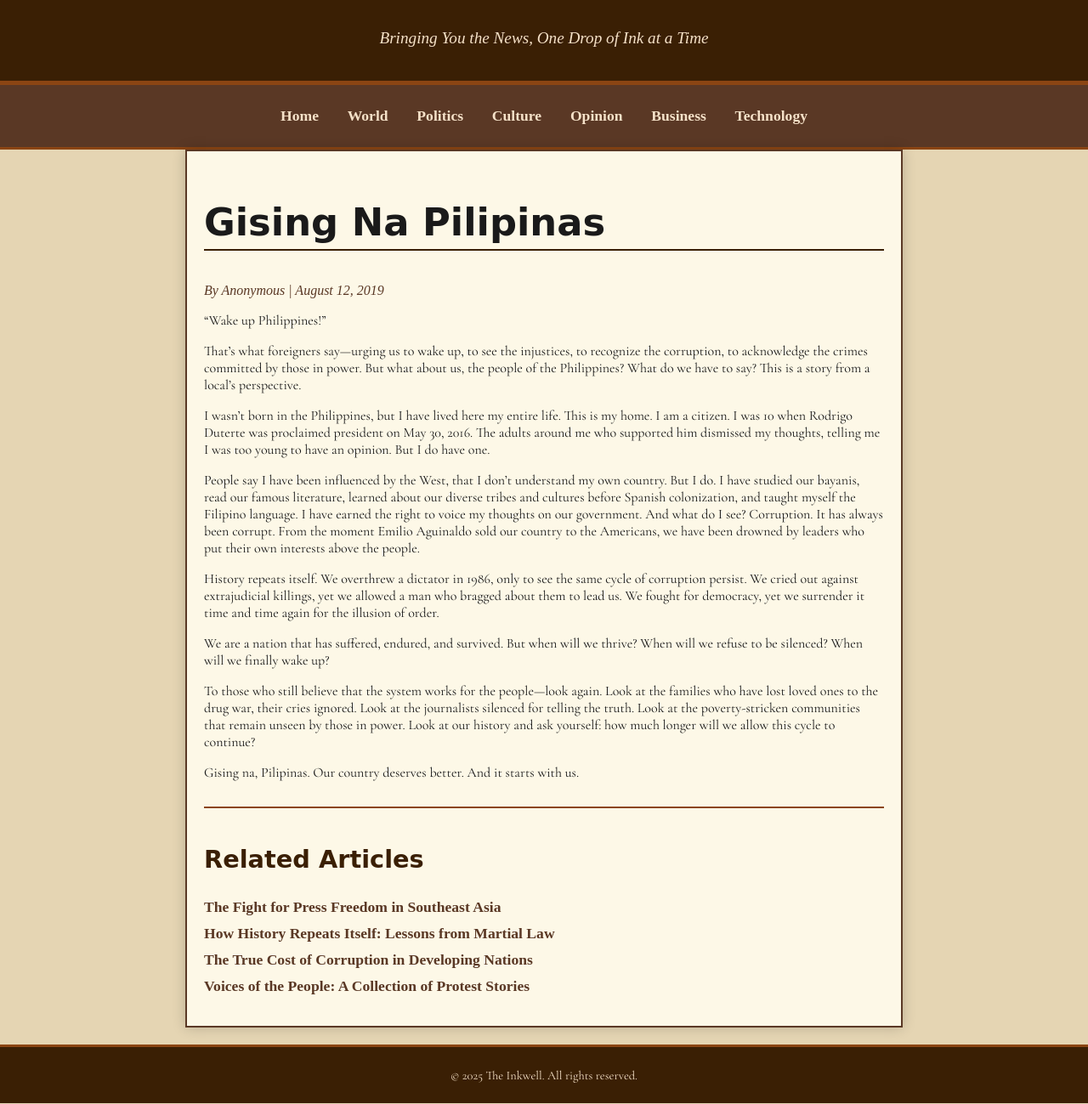
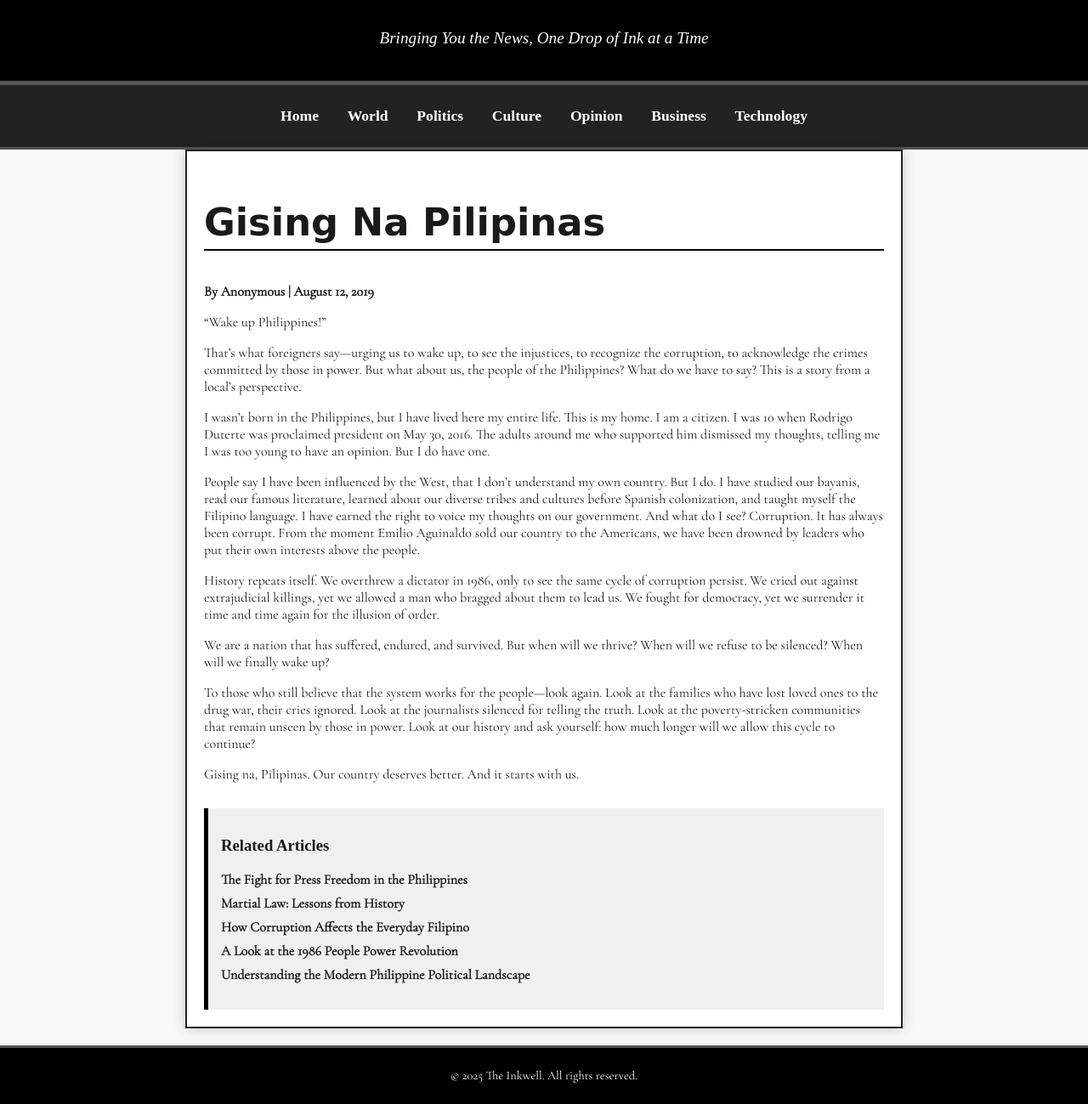
Before and after one commit to serenity-28/schoolproject5, a plain HTML site: page index.html in a window 1280 px wide. Shown: the part 126-1425 px from the top of the page at 85% size. Drawn offline with nearby package versions, Linux system fonts and the light colour scheme; a web font is replaced by a local one.

Commit message:
Update index.html

```diff
--- a/index.html
+++ b/index.html
@@ -8,23 +8,23 @@
 @import url('https://fonts.googleapis.com/css2?family=Uncial+Antiqua&family=Cormorant+Garamond:wght@400&family=IM+Fell+English&display=swap');
 
 body {
-    font-family: 'Cormorant Garamond', serif; /* Classic and elegant for readability */
-    background-color: #e5d5b3; /* Aged parchment color */
+    font-family: 'Cormorant Garamond', serif;
+    background-color: #f8f8f8; /* Light gray for contrast */
     color: #1a1a1a;
     margin: 0;
     padding: 0;
 }
 
 header {
-    background-color: #3a1f04; /* Deep brown, like aged leather */
-    color: #f5e1c8;
+    background-color: #000;
+    color: #fff;
     text-align: center;
     padding: 20px;
-    border-bottom: 5px solid #8b4513; /* Old-style border */
+    border-bottom: 5px solid #555;
 }
 
 header h1 {
-    font-family: 'MedievalSharp', cursive; /* Gothic medieval-style font */
+    font-family: 'MedievalSharp', cursive;
     font-size: 3.5em;
     letter-spacing: 2px;
     text-transform: uppercase;
@@ -37,10 +37,10 @@ header h1 {
 }
 
 nav {
-    background-color: #5a3825; /* Dark brown for an aged look */
+    background-color: #222;
     padding: 10px;
     text-align: center;
-    border-bottom: 3px solid #8b4513;
+    border-bottom: 3px solid #555;
 }
 
 nav ul {
@@ -55,7 +55,7 @@ nav ul li {
 
 nav ul li a {
     font-family: 'IM Fell English', serif;
-    color: #f5e1c8;
+    color: #fff;
     text-decoration: none;
     font-weight: bold;
     font-size: 1.1em;
@@ -65,35 +65,37 @@ main {
     padding: 20px;
     max-width: 800px;
     margin: auto;
-    background-color: #fdf8e7;
+    background-color: #fff;
     box-shadow: 0px 0px 15px rgba(0, 0, 0, 0.2);
-    border: 2px solid #5a3825;
+    border: 2px solid #222;
 }
 
 article h2 {
     font-family: 'MedievalSharp', cursive;
     font-size: 2.8em;
-    border-bottom: 2px solid #3a1f04;
+    border-bottom: 2px solid #000;
     padding-bottom: 5px;
 }
 
-.article-meta {
-    font-family: 'IM Fell English', serif;
-    font-size: 1em;
-    font-style: italic;
-    color: #5a3825;
+footer {
+    background-color: #000;
+    color: #fff;
+    text-align: center;
+    padding: 10px;
+    margin-top: 20px;
+    font-size: 0.9em;
+    border-top: 3px solid #555;
 }
 
 .related-articles {
     margin-top: 30px;
-    padding-top: 15px;
-    border-top: 2px solid #8b4513;
+    padding: 15px;
+    background-color: #f0f0f0;
+    border-left: 5px solid #000;
 }
 
 .related-articles h3 {
-    font-family: 'MedievalSharp', cursive;
-    font-size: 1.8em;
-    color: #3a1f04;
+    font-family: 'IM Fell English', serif;
 }
 
 .related-articles ul {
@@ -102,28 +104,19 @@ article h2 {
 }
 
 .related-articles ul li {
-    margin: 10px 0;
+    margin-bottom: 8px;
 }
 
 .related-articles ul li a {
-    font-family: 'IM Fell English', serif;
     text-decoration: none;
-    font-size: 1.1em;
-    color: #5a3825;
+    color: #222;
     font-weight: bold;
 }
 
-footer {
-    background-color: #3a1f04;
-    color: #f5e1c8;
-    text-align: center;
-    padding: 10px;
-    margin-top: 20px;
-    font-size: 0.9em;
-    border-top: 3px solid #8b4513;
+.related-articles ul li a:hover {
+    text-decoration: underline;
 }
-
-</style>
+    </style>
 </head>
 <body>
     <header>
@@ -144,8 +137,8 @@ footer {
     <main>
         <article>
             <h2>Gising Na Pilipinas</h2>
-            <p class="article-meta">By Anonymous | August 12, 2019</p>
- <p>“Wake up Philippines!”</p>
+            <p><strong>By Anonymous | August 12, 2019</strong></p>
+            <p>“Wake up Philippines!”</p>
 
             <p>That’s what foreigners say—urging us to wake up, to see the injustices, to recognize the corruption, to acknowledge the crimes committed by those in power. But what about us, the people of the Philippines? What do we have to say? This is a story from a local’s perspective.</p>
 
@@ -164,10 +157,11 @@ footer {
         <section class="related-articles">
             <h3>Related Articles</h3>
             <ul>
-                <li><a href="#">The Fight for Press Freedom in Southeast Asia</a></li>
-                <li><a href="#">How History Repeats Itself: Lessons from Martial Law</a></li>
-                <li><a href="#">The True Cost of Corruption in Developing Nations</a></li>
-                <li><a href="#">Voices of the People: A Collection of Protest Stories</a></li>
+                <li><a href="#">The Fight for Press Freedom in the Philippines</a></li>
+                <li><a href="#">Martial Law: Lessons from History</a></li>
+                <li><a href="#">How Corruption Affects the Everyday Filipino</a></li>
+                <li><a href="#">A Look at the 1986 People Power Revolution</a></li>
+                <li><a href="#">Understanding the Modern Philippine Political Landscape</a></li>
             </ul>
         </section>
     </main>
```
